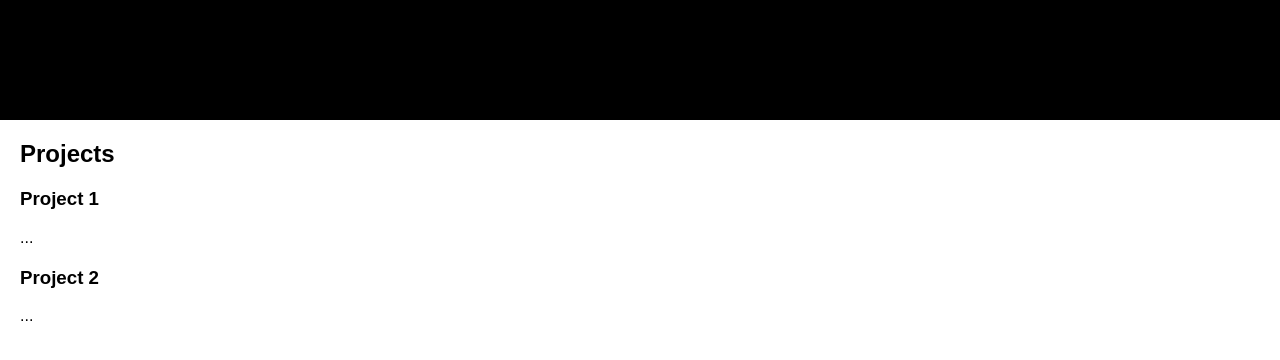
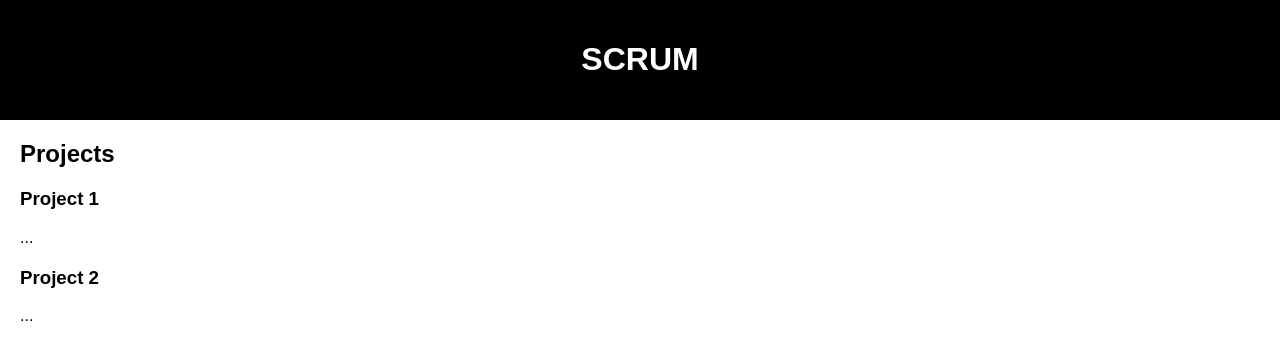
Before and after one commit to JoasDG/JoasDG.github.io, a PHP site: page / in a window 1280 px wide. Shown: the top 360 px of the page. Run offline with PHP 8.4, Linux system fonts and the light colour scheme.

Commit message:
Updated style.css

```diff
--- a/style.css
+++ b/style.css
@@ -11,6 +11,10 @@ header {
     color: #fff;
     text-align: center;
     padding: 20px;
+}
+
+header h1 {
+    color: #FFF;
 }
 
 h1, h2, h3 {
```
